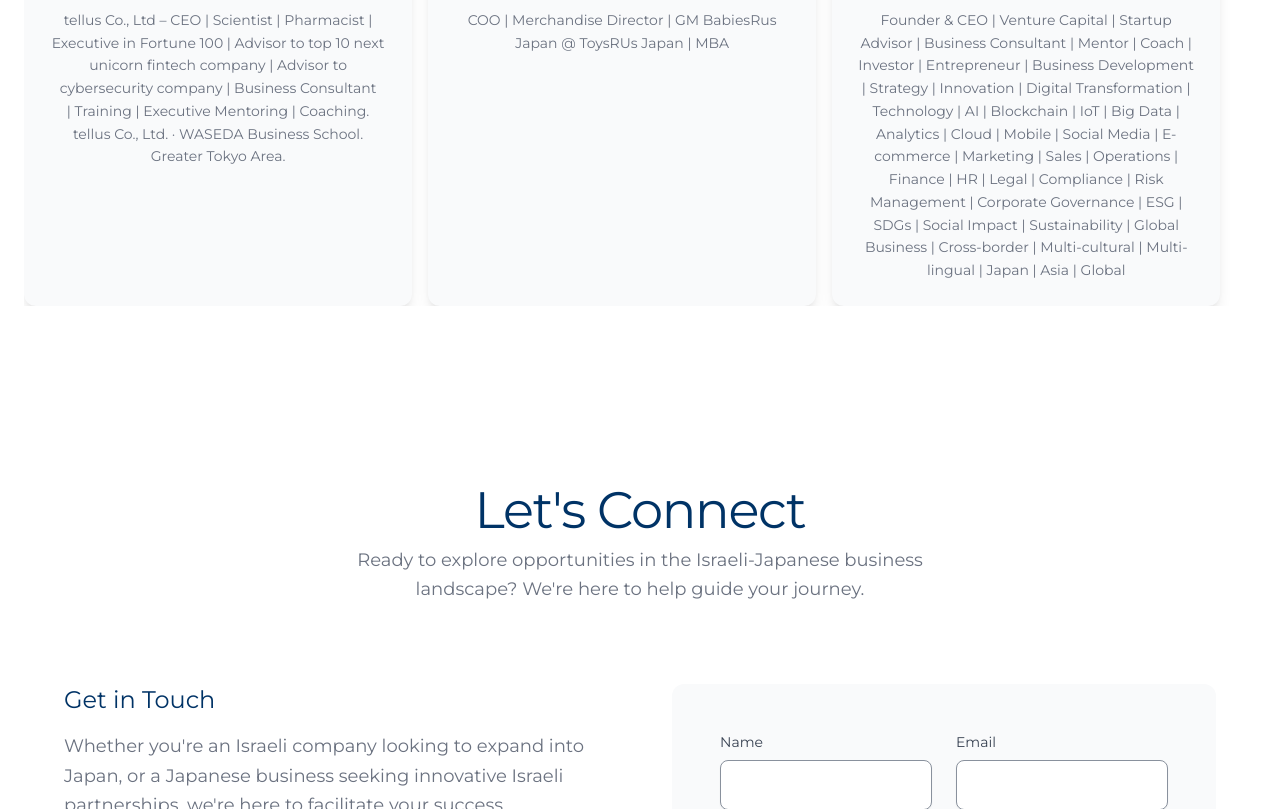
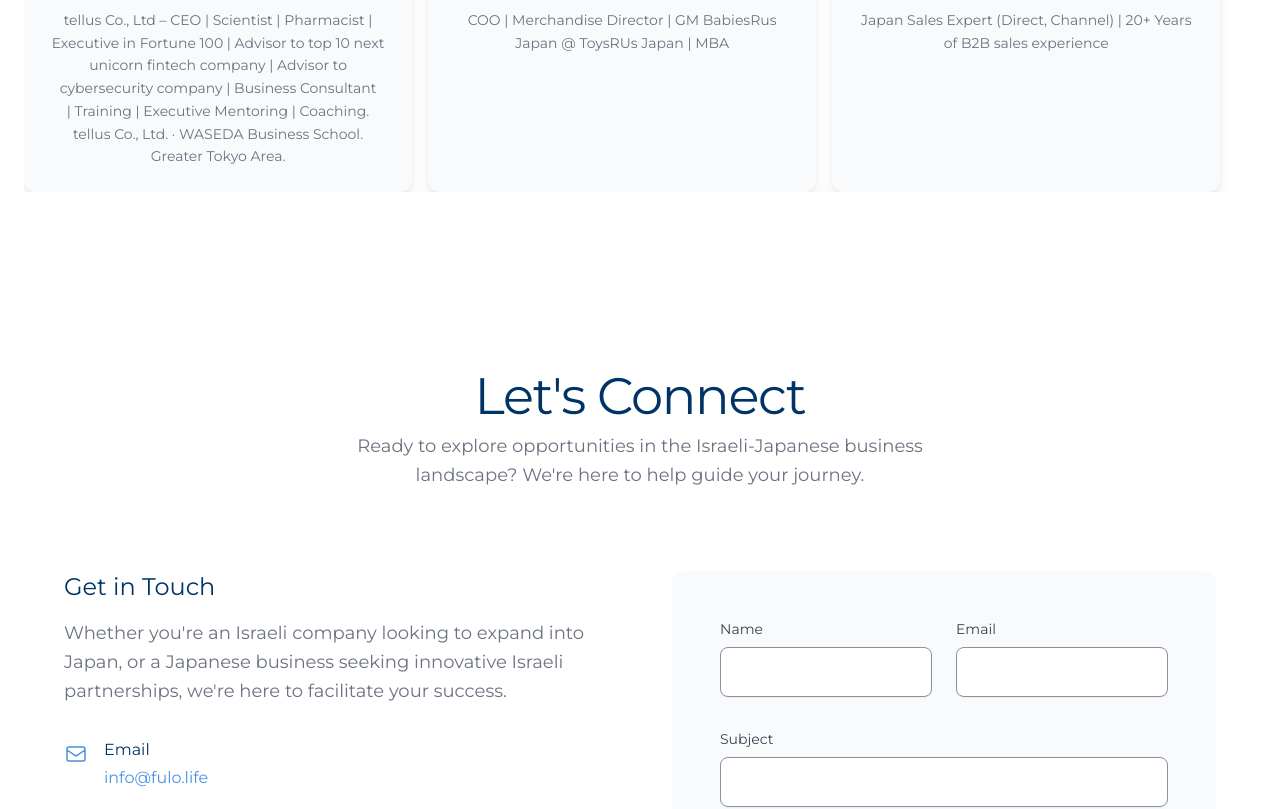
Before and after one commit to kimbasella/fulo, a website: page index.html in a window 1280 px wide. Shown: the part 2964-3773 px from the top of the page. Drawn offline with Linux system fonts and the light colour scheme.

Commit message:
updated description of Masahiro Kawaguchi

```diff
--- a/index.html
+++ b/index.html
@@ -495,14 +495,8 @@
                                     </h3>
                                     <p class="text-md text-[var(--accent-color)] font-medium mb-3">Advisory Board Member
                                     </p>
-                                    <p class="text-sm text-[var(--text-muted-color)] leading-relaxed flex-grow">Founder
-                                        & CEO | Venture Capital | Startup Advisor | Business Consultant | Mentor | Coach
-                                        | Investor | Entrepreneur | Business Development | Strategy | Innovation |
-                                        Digital Transformation | Technology | AI | Blockchain | IoT | Big Data |
-                                        Analytics | Cloud | Mobile | Social Media | E-commerce | Marketing | Sales |
-                                        Operations | Finance | HR | Legal | Compliance | Risk Management | Corporate
-                                        Governance | ESG | SDGs | Social Impact | Sustainability | Global Business |
-                                        Cross-border | Multi-cultural | Multi-lingual | Japan | Asia | Global</p>
+                                    <p class="text-sm text-[var(--text-muted-color)] leading-relaxed flex-grow">Japan
+                                        Sales Expert (Direct, Channel) | 20+ Years of B2B sales experience</p>
                                 </div>
                             </div>
                         </div>
```
